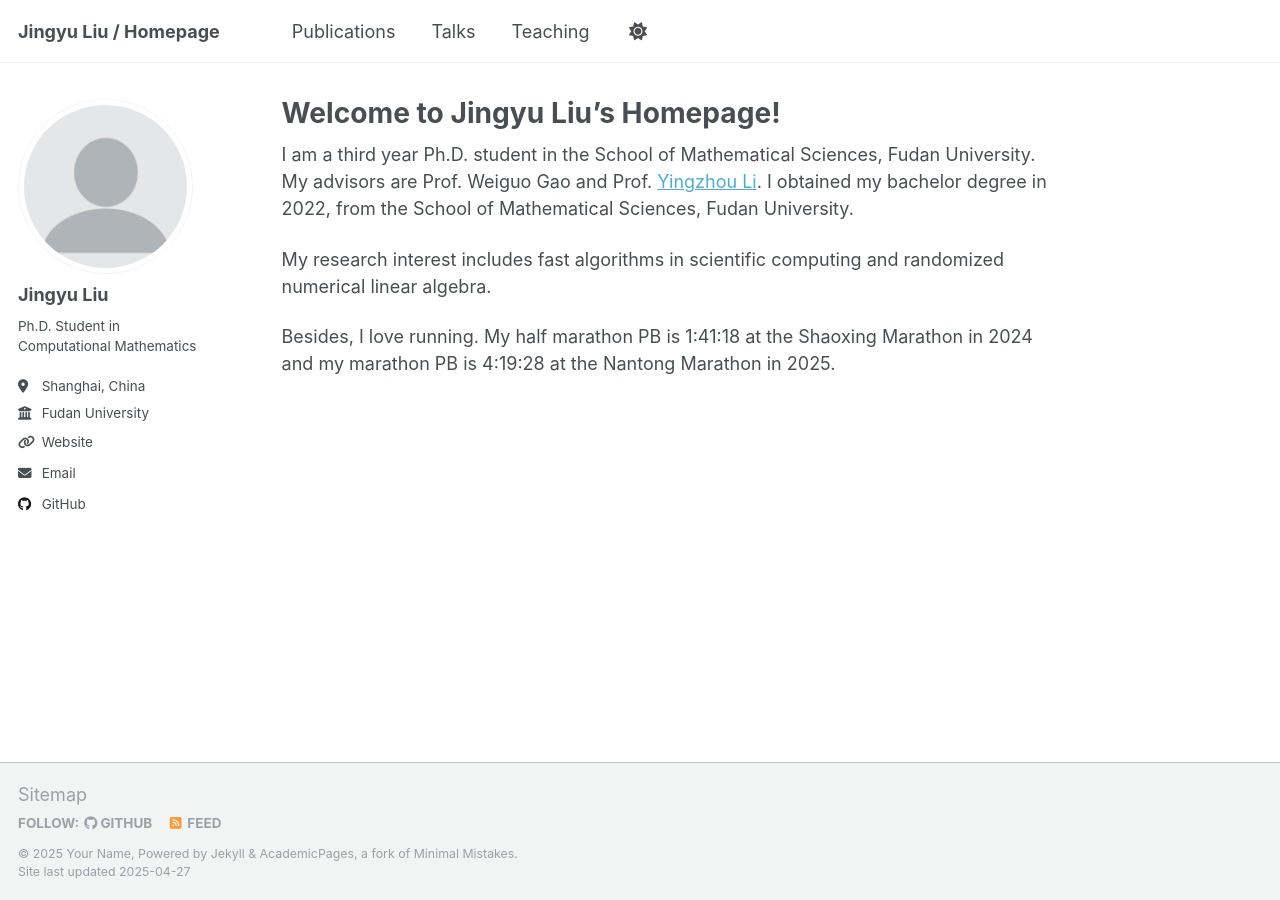
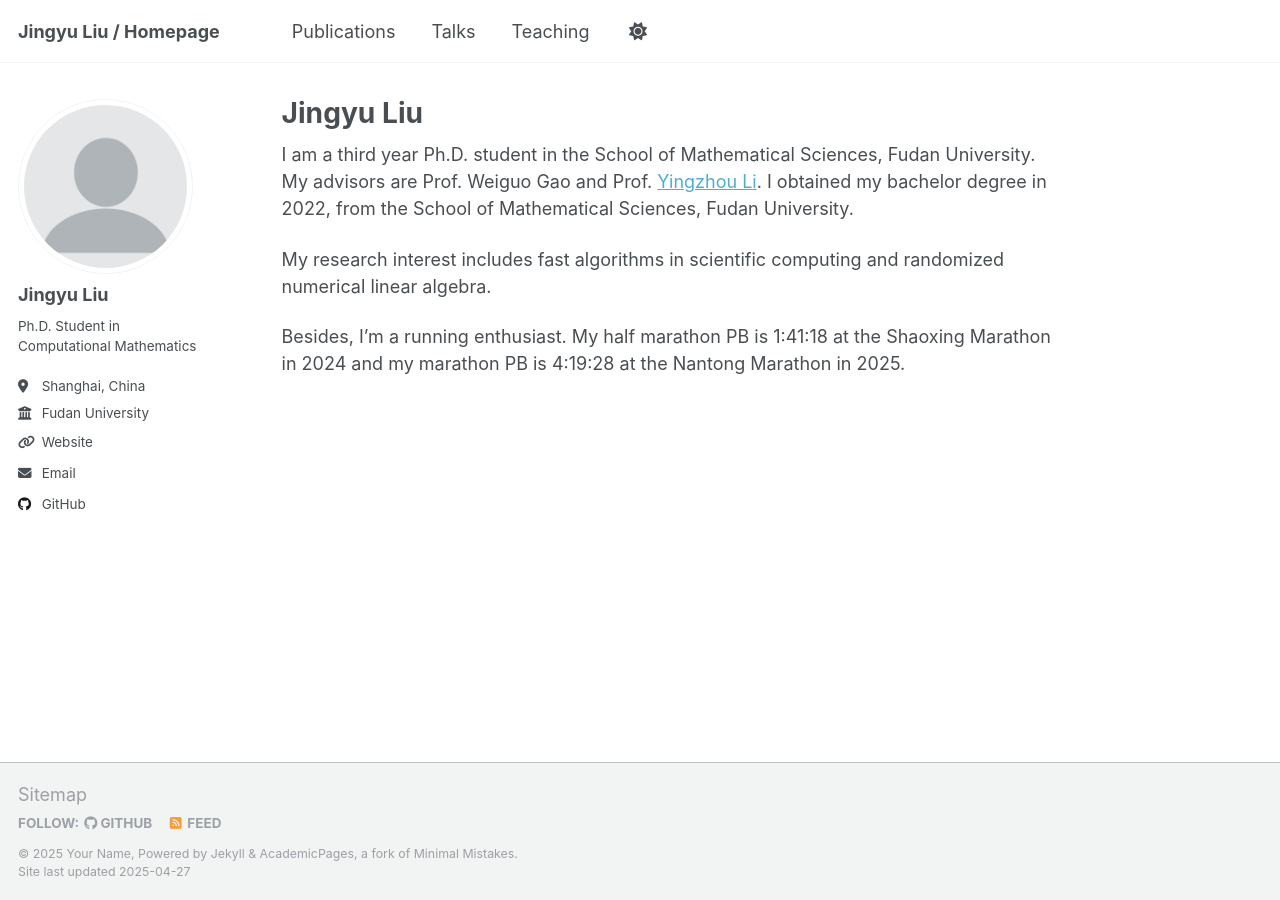
Before and after one commit to JingyuLiuMath/JingyuLiuMath.github.io, a Jekyll site: the page built from _pages/about.md, in a window 1280 px wide. Built offline with Jekyll 4.4.1, drawn with Linux system fonts in a browser that asks for light colours.

Commit message:
a new try on teaching

```diff
--- a/_config.yml
+++ b/_config.yml
@@ -214,7 +214,7 @@ kramdown:
 # These settings control the types of collections used by the template
 collections:
   teaching:
-    output: true
+    output: false
     permalink: /:collection/:path/
   publications:
     output: true
--- a/_pages/about.md
+++ b/_pages/about.md
@@ -1,6 +1,6 @@
 ---
 permalink: /
-title: "Welcome to Jingyu Liu's Homepage!"
+title: "Jingyu Liu"
 author_profile: true
 redirect_from:
   - /about/
@@ -11,4 +11,4 @@ I am a third year Ph.D. student in the School of Mathematical Sciences, Fudan Un
 
 My research interest includes fast algorithms in scientific computing and randomized numerical linear algebra.
 
-Besides, I love running. My half marathon PB is 1:41:18 at the Shaoxing Marathon in 2024 and my marathon PB is 4:19:28 at the Nantong Marathon in 2025.
+Besides, I'm a running enthusiast. My half marathon PB is 1:41:18 at the Shaoxing Marathon in 2024 and my marathon PB is 4:19:28 at the Nantong Marathon in 2025.
```
